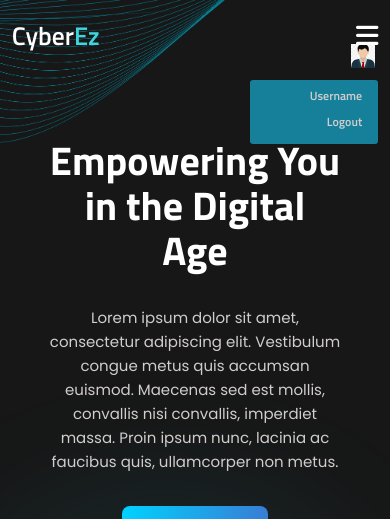
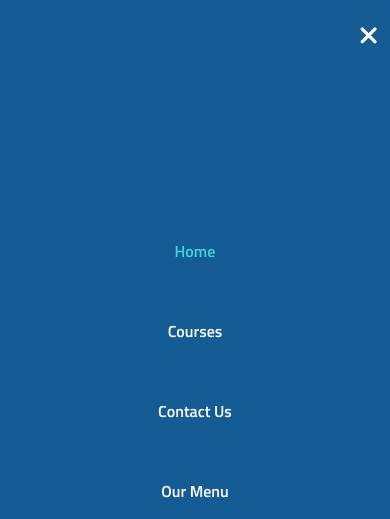
Before and after one commit to HabibSha/cyberez-courses, a website: page index.html in a window 390 px wide. Both pictures are taken after a click on the element 363 px from the left and 56 px from the top of the page. Shown: the top 519 px of the page. Drawn offline with Linux system fonts and the light colour scheme; files whose address does not match are found by name.

Commit message:
active navlinks update

```diff
--- a/css/style.css
+++ b/css/style.css
@@ -231,6 +231,7 @@
 }
 
 nav .user_profile {
+  display: none;
   position: absolute;
   right: 10%;
   top: 1.5rem;
@@ -298,7 +299,7 @@
   max-width: 39.6rem;
   padding: 0.9rem 1.7rem;
   border-radius: 6.25rem;
-  margin-right: 2rem;
+  /* margin-right: 2rem; */
 }
 
 .nav_menu {
@@ -1204,7 +1205,7 @@
 
   /* ============== Navbar ==================== */
   .navbar {
-    margin-right: 5rem;
+    /* margin-right: 5rem; */
   }
 
   /* ================  HEADER ==================== */
@@ -1754,11 +1755,11 @@
 
   /* ============= NAVBAR =============== */
   nav {
-    position: relative;
     height: 6rem;
   }
 
   .user_profile {
+    display: none;
     position: absolute;
     right: 17%;
     top: 0.9rem;
@@ -1800,7 +1801,7 @@
     display: flex;
     justify-content: center;
     align-items: center;
-    transform: translateX(100%) !important;
+    transform: translateX(100%);
     transition: all 0.5s linear;
     opacity: 0;
     visibility: hidden;
@@ -1812,7 +1813,7 @@
   }
 
   .active .navbar {
-    transform: translateX(4.2%) !important;
+    transform: translateX(0%);
     opacity: 1;
     visibility: visible;
     pointer-events: auto;
--- a/js/main.js
+++ b/js/main.js
@@ -22,7 +22,7 @@
   const activePage = window.location.pathname;
   const navLinks = document.querySelectorAll(".navbar a");
   navLinks.forEach((link) => {
-    if (link.href.includes(`${activePage}`)) {
+    if (link.pathname === activePage) {
       link.classList.add("active_link");
     }
   });
```
